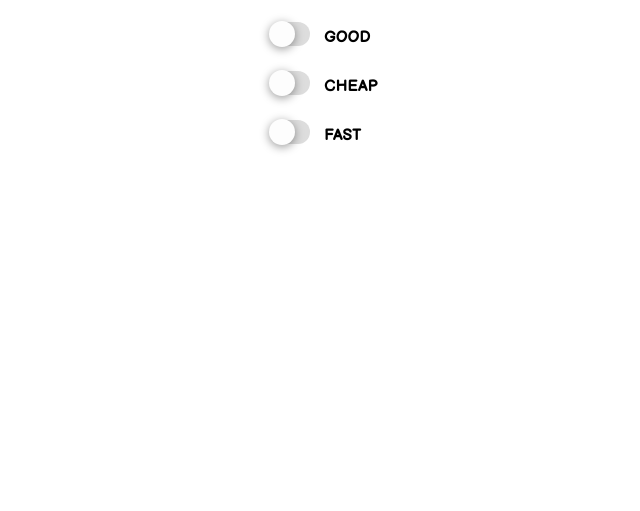
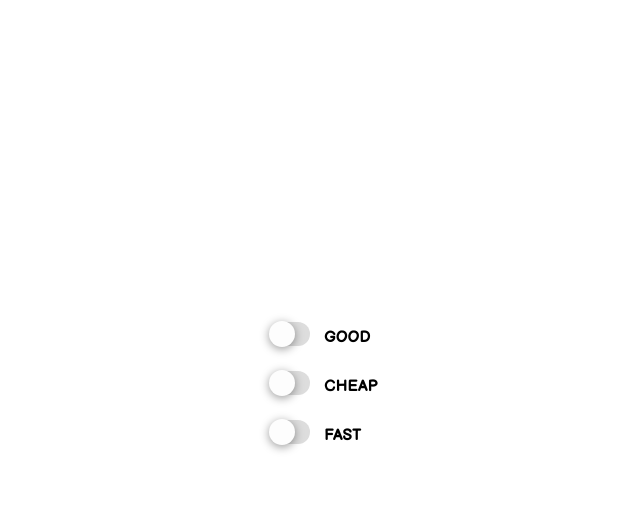
Before and after one commit to SamiKamal/Impossible-selection, a plain HTML site: page index.html in a window 1280 px wide. Shown: the whole page, without its empty margins (290-930 px from the left). Drawn offline with Linux system fonts and the light colour scheme.

Commit message:
Center the content

```diff
--- a/style.scss
+++ b/style.scss
@@ -5,11 +5,12 @@ html{
 }
 
 body{
-	font-family: 'Balsamiq Sans', cursive;
+	display: flex;
+	align-items: center;
+	height: 100vh;
 }
 
 .custom-control{
-
 	&.material-checkbox{
 		--color: #26a69a;
 
```
Also changed, not shown: style.css, 1 other file.
